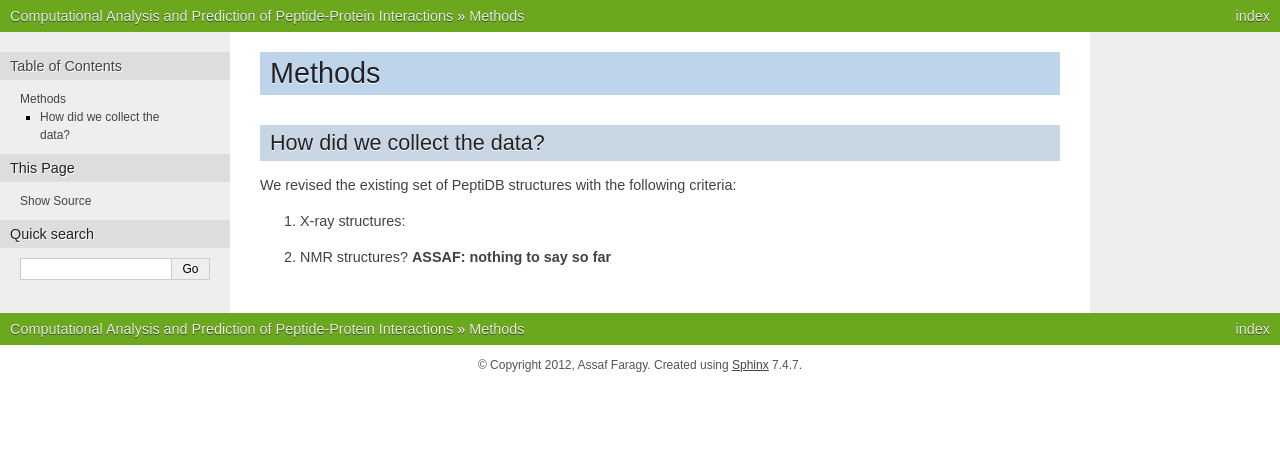
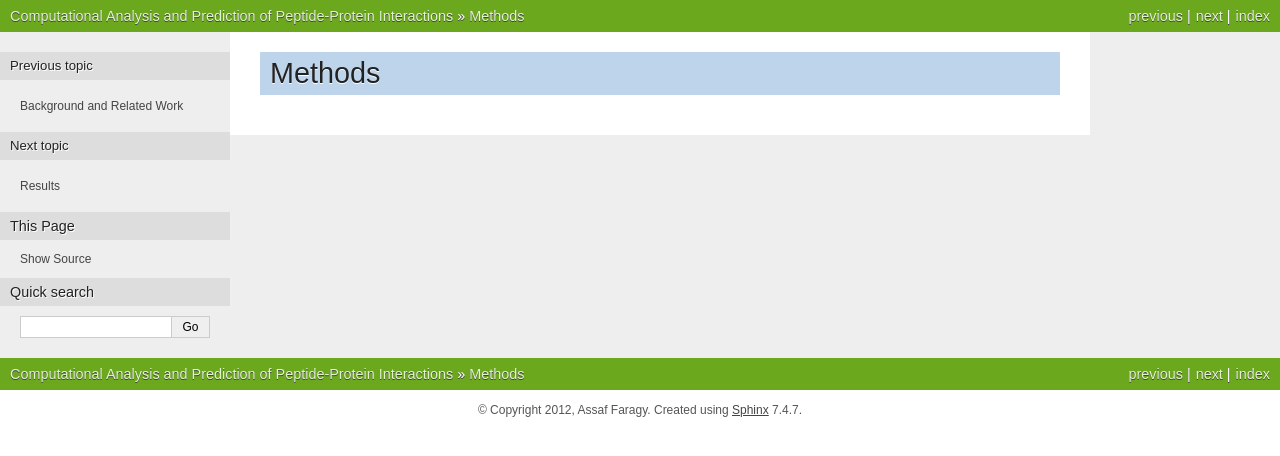
Before and after one commit to assaff/msc-thesis, a Sphinx documentation site: the page built from source/methods.rst, in a window 1280 px wide. Shown: the top 456 px of the page. Built offline with Sphinx 7.4.7, drawn with Linux system fonts in a browser that asks for light colours; formulas are drawn with MathJax 3.

Commit message:
added methods and results to index, cleaned up methods

```diff
--- a/source/index.rst
+++ b/source/index.rst
@@ -17,6 +17,8 @@ Table of Contents
    notes
    abstract
    background
+   methods
+   results
    peptidb2
    peptimap
    discussion
--- a/source/methods.rst
+++ b/source/methods.rst
@@ -1,14 +1,2 @@
 Methods
 ========
-
-How did we collect the data?
-----------------------------
-
-We revised the existing set of |ppdb| structures with the following criteria:
-
-1.  X-ray structures:
-
-.. |ppdb| replace:: PeptiDB
-
-
-2. NMR structures? **ASSAF: nothing to say so far**
```
